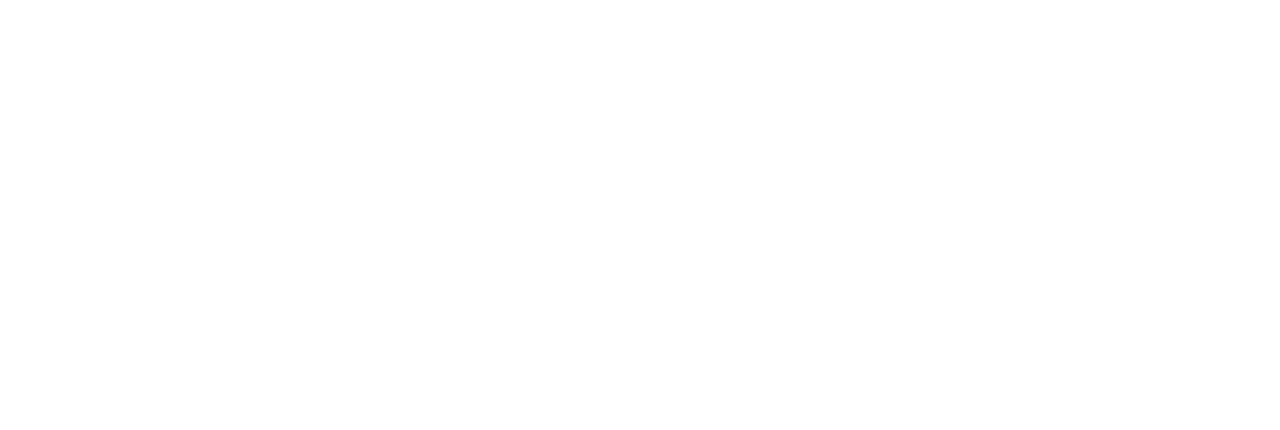
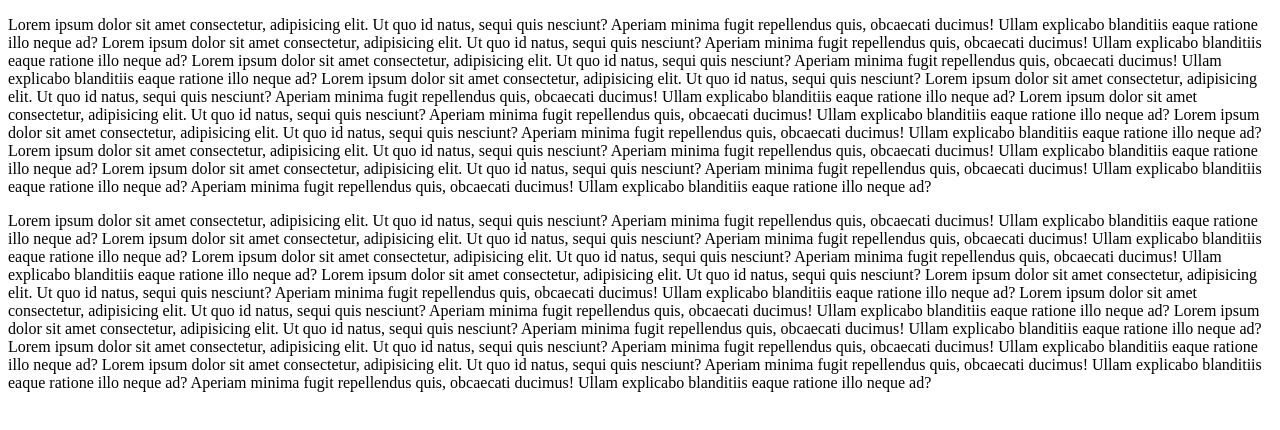
Before and after one commit to Wwiheshani/Demo, a plain HTML site: page index.html in a window 1280 px wide. Drawn offline with Linux system fonts and the light colour scheme.

Commit message:
position

```diff
--- a/index.html
+++ b/index.html
@@ -8,5 +8,48 @@
 </head>
 <body>
 
+    <p>Lorem ipsum dolor sit amet consectetur, adipisicing elit. Ut quo id natus, sequi quis nesciunt?
+         Aperiam minima fugit repellendus quis, obcaecati ducimus! Ullam explicabo blanditiis eaque ratione illo neque ad?
+         Lorem ipsum dolor sit amet consectetur, adipisicing elit. Ut quo id natus, sequi quis nesciunt?
+         Aperiam minima fugit repellendus quis, obcaecati ducimus! Ullam explicabo blanditiis eaque ratione illo neque ad?
+         Lorem ipsum dolor sit amet consectetur, adipisicing elit. Ut quo id natus, sequi quis nesciunt?
+         Aperiam minima fugit repellendus quis, obcaecati ducimus! Ullam explicabo blanditiis eaque ratione illo neque ad?
+         Lorem ipsum dolor sit amet consectetur, adipisicing elit. Ut quo id natus, sequi quis nesciunt?
+         Lorem ipsum dolor sit amet consectetur, adipisicing elit. Ut quo id natus, sequi quis nesciunt?
+         Aperiam minima fugit repellendus quis, obcaecati ducimus! Ullam explicabo blanditiis eaque ratione illo neque ad?
+         Lorem ipsum dolor sit amet consectetur, adipisicing elit. Ut quo id natus, sequi quis nesciunt?
+         Aperiam minima fugit repellendus quis, obcaecati ducimus! Ullam explicabo blanditiis eaque ratione illo neque ad?
+         Lorem ipsum dolor sit amet consectetur, adipisicing elit. Ut quo id natus, sequi quis nesciunt?
+         Aperiam minima fugit repellendus quis, obcaecati ducimus! Ullam explicabo blanditiis eaque ratione illo neque ad?
+         Lorem ipsum dolor sit amet consectetur, adipisicing elit. Ut quo id natus, sequi quis nesciunt?
+         Aperiam minima fugit repellendus quis, obcaecati ducimus! Ullam explicabo blanditiis eaque ratione illo neque ad?
+         Lorem ipsum dolor sit amet consectetur, adipisicing elit. Ut quo id natus, sequi quis nesciunt?
+         Aperiam minima fugit repellendus quis, obcaecati ducimus! Ullam explicabo blanditiis eaque ratione illo neque ad?
+         Aperiam minima fugit repellendus quis, obcaecati ducimus! Ullam explicabo blanditiis eaque ratione illo neque ad?</p>
+
+
+         <div class="box">
+
+         </div>
+
+         <p>Lorem ipsum dolor sit amet consectetur, adipisicing elit. Ut quo id natus, sequi quis nesciunt?
+            Aperiam minima fugit repellendus quis, obcaecati ducimus! Ullam explicabo blanditiis eaque ratione illo neque ad?
+            Lorem ipsum dolor sit amet consectetur, adipisicing elit. Ut quo id natus, sequi quis nesciunt?
+            Aperiam minima fugit repellendus quis, obcaecati ducimus! Ullam explicabo blanditiis eaque ratione illo neque ad?
+            Lorem ipsum dolor sit amet consectetur, adipisicing elit. Ut quo id natus, sequi quis nesciunt?
+            Aperiam minima fugit repellendus quis, obcaecati ducimus! Ullam explicabo blanditiis eaque ratione illo neque ad?
+            Lorem ipsum dolor sit amet consectetur, adipisicing elit. Ut quo id natus, sequi quis nesciunt?
+            Lorem ipsum dolor sit amet consectetur, adipisicing elit. Ut quo id natus, sequi quis nesciunt?
+            Aperiam minima fugit repellendus quis, obcaecati ducimus! Ullam explicabo blanditiis eaque ratione illo neque ad?
+            Lorem ipsum dolor sit amet consectetur, adipisicing elit. Ut quo id natus, sequi quis nesciunt?
+            Aperiam minima fugit repellendus quis, obcaecati ducimus! Ullam explicabo blanditiis eaque ratione illo neque ad?
+            Lorem ipsum dolor sit amet consectetur, adipisicing elit. Ut quo id natus, sequi quis nesciunt?
+            Aperiam minima fugit repellendus quis, obcaecati ducimus! Ullam explicabo blanditiis eaque ratione illo neque ad?
+            Lorem ipsum dolor sit amet consectetur, adipisicing elit. Ut quo id natus, sequi quis nesciunt?
+            Aperiam minima fugit repellendus quis, obcaecati ducimus! Ullam explicabo blanditiis eaque ratione illo neque ad?
+            Lorem ipsum dolor sit amet consectetur, adipisicing elit. Ut quo id natus, sequi quis nesciunt?
+            Aperiam minima fugit repellendus quis, obcaecati ducimus! Ullam explicabo blanditiis eaque ratione illo neque ad?
+            Aperiam minima fugit repellendus quis, obcaecati ducimus! Ullam explicabo blanditiis eaque ratione illo neque ad?</p>
+
 </body>
 </html>
```
Also changed, not shown: style.css (+12 -0 lines).
